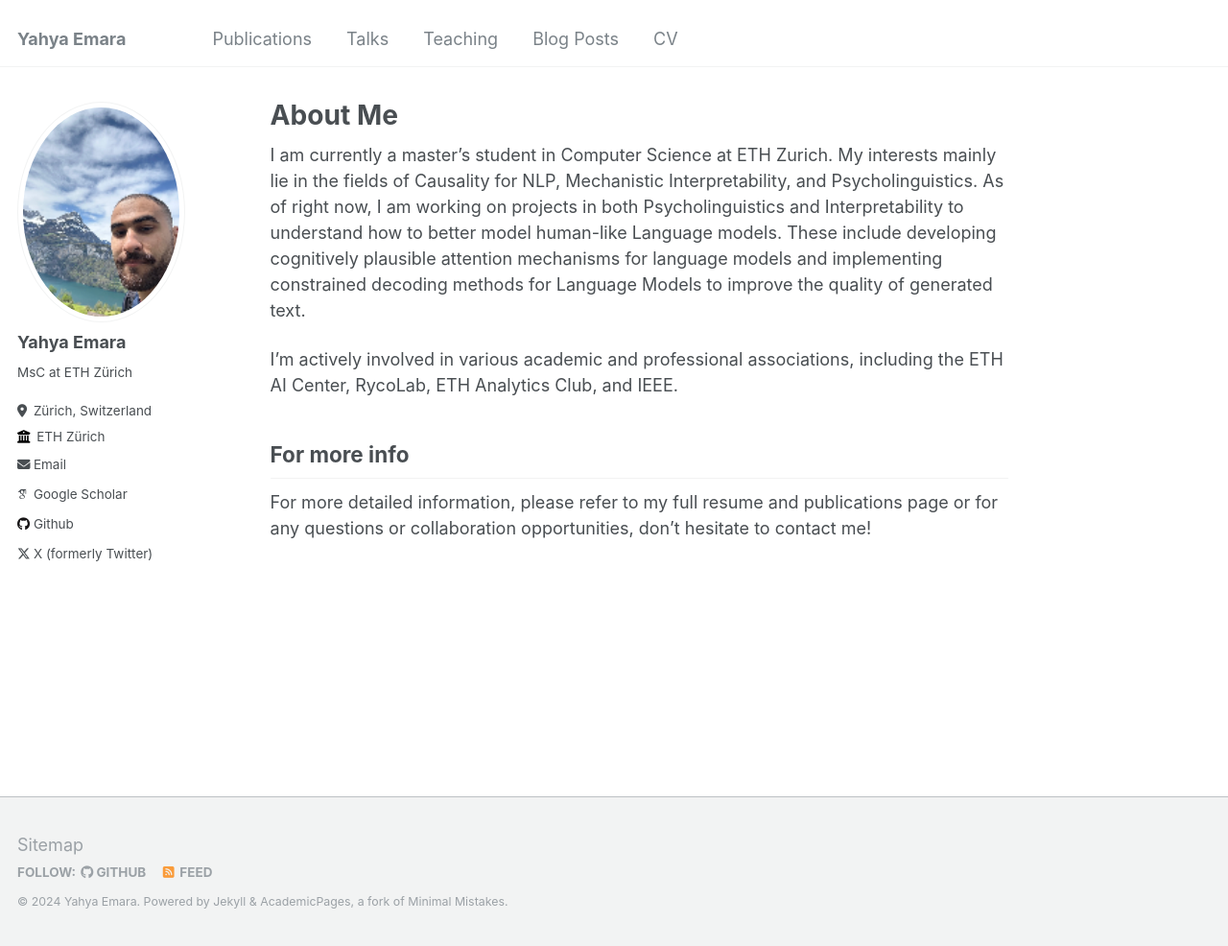
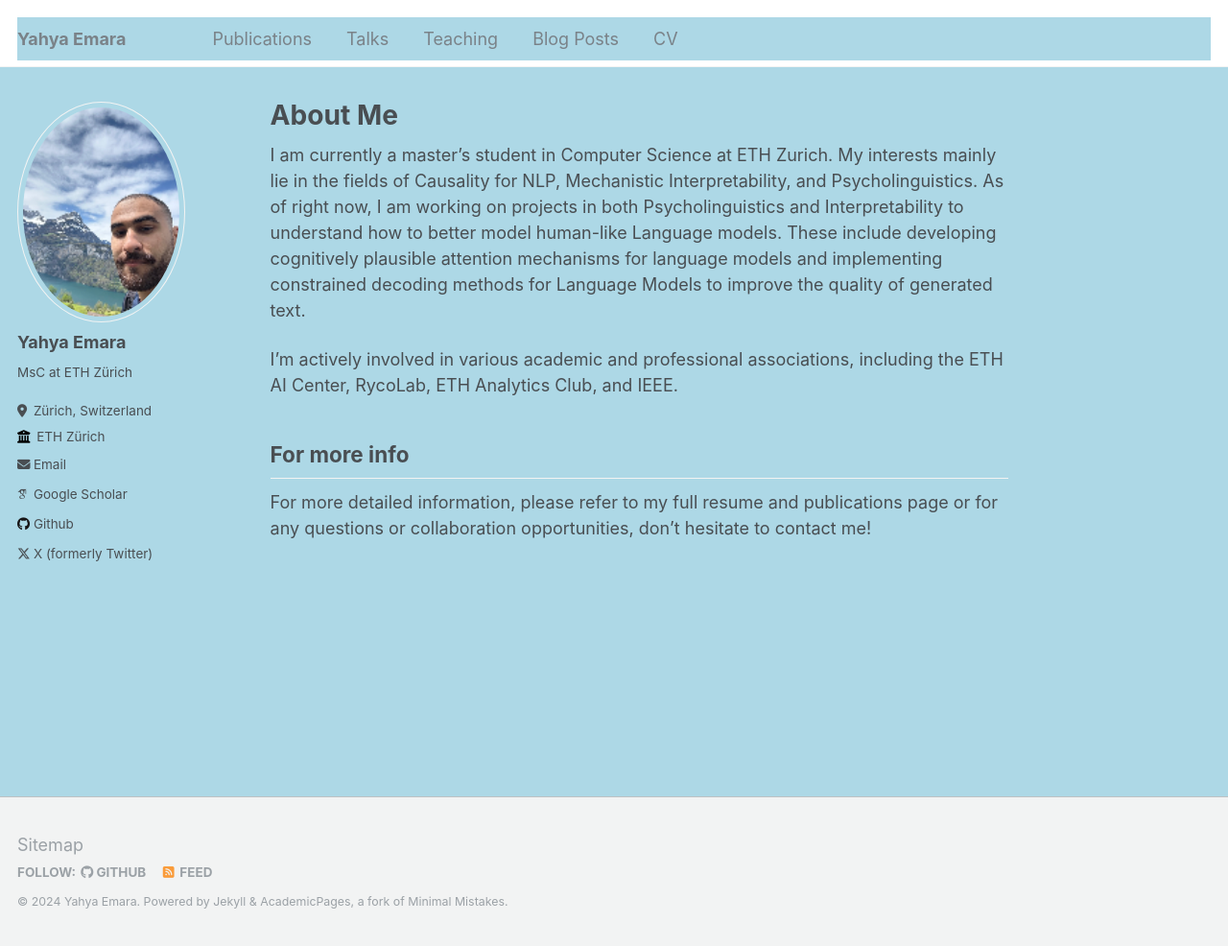
Before and after one commit to yahya010/yahya010.github.io, a Jekyll site: the page built from _pages/about.md, in a window 1280 px wide and 986 px high. Shown: the whole window at 96% size. Built offline with Jekyll 4.4.1, drawn with Linux system fonts in a browser that asks for light colours; some web fonts are replaced.

Commit message:
Update _variables.scss

```diff
--- a/_sass/_variables.scss
+++ b/_sass/_variables.scss
@@ -62,7 +62,8 @@
 $lighter-gray               : mix(#fff, $gray, 90%);
 
 $body-color                 : #fff;
-$background-color           : #fff;
+// $background-color           : #fff;
+$background-color           : #add8e6; // light blue
 $code-background-color      : #fafafa;
 $code-background-color-dark : $light-gray;
 $text-color                 : $dark-gray;
```
